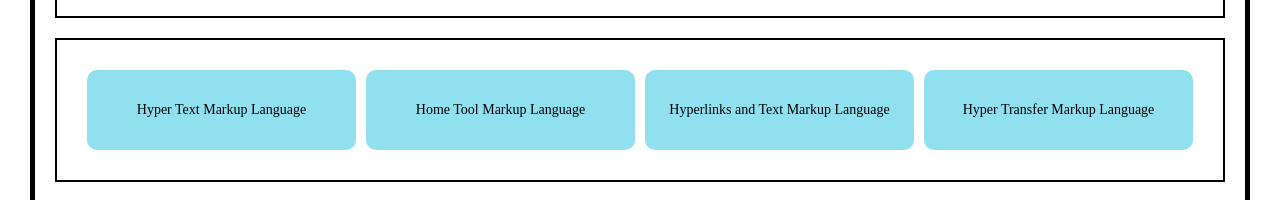
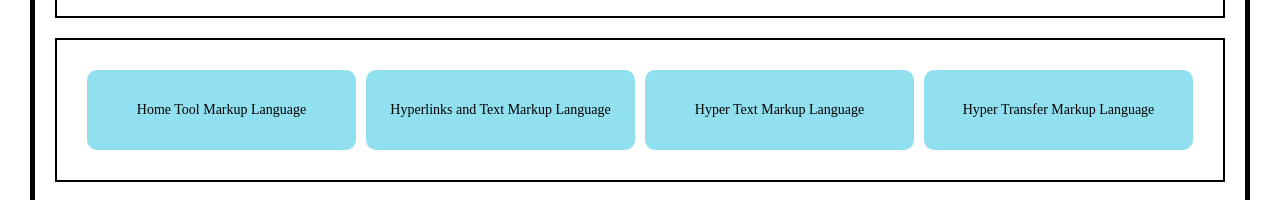
Before and after one commit to mfaiz-ahmed/Quiz-App, a React (Create React App) app in the folder quiz-app/: page / in a window 1280 px wide. Shown: the part 362-562 px from the top of the page. Built offline with nearby package versions, Linux system fonts and the light colour scheme; a web font is replaced by a local one.

Commit message:
project completed

```diff
--- a/quiz-app/src/components/QuizAppFace.tsx
+++ b/quiz-app/src/components/QuizAppFace.tsx
@@ -9,9 +9,9 @@ const questions = [
     {
       question: "What does HTML stand for?",
       options: [
-        "Hyper Text Markup Language",
           "Home Tool Markup Language",
           "Hyperlinks and Text Markup Language",
+          "Hyper Text Markup Language",
         "Hyper Transfer Markup Language"
       ],
       correctAnswer: "Hyper Text Markup Language"
@@ -20,8 +20,8 @@ const questions = [
       question: "Who is making the Web standards?",
       options: [
         "Mozilla",
+        "The World Wide Web Consortium",
         "Microsoft",
-        "The World Wide Web Consortium",
         "Google"
       ],
       correctAnswer: "The World Wide Web Consortium"
@@ -31,16 +31,16 @@ const questions = [
       options: [
         "<heading>",
         "<h6>",
-        "<h1>",
-        "<head>"
+        "<head>",
+        "<h1>"
       ],
       correctAnswer: "<h1>"
     },
     {
       question: "What is the correct HTML element for inserting a line break?",
       options: [
+        "<br>",
         "<lb>",
-        "<br>",
         "<break>",
         "<bl>"
       ],
@@ -61,17 +61,17 @@ const questions = [
       options: [
         "<b>",
         "<important>",
-        "<i>",
-        "<strong>"
+        "<strong>",
+        "<i>"
       ],
       correctAnswer: "<strong>"
     },
     {
       question: "Choose the correct HTML element to define emphasized text",
       options: [
-        "<em>",
           "<i>",
           "<italic>",
+          "<em>",
         "<strong>"
       ],
       correctAnswer: "<em>"
@@ -90,8 +90,8 @@ const questions = [
       question: "How can you make a numbered list?",
       options: [
         "<ul>",
+        "<dl>",
         "<ol>",
-        "<dl>",
         "<list>"
       ],
       correctAnswer: "<ol>"
@@ -99,19 +99,19 @@ const questions = [
     {
       question: "How can you make a bulleted list?",
       options: [
-        "<ul>",
           "<ol>",
+          "<list>",
           "<dl>",
-        "<list>"
+          "<ul>"
       ],
       correctAnswer: "<ul>"
     },
     {
       question: "What is the correct HTML for creating a hyperlink?",
       options: [
-        "<a href=\"http://www.example.com\">Example</a>",
           "<a>http://www.example.com</a>",
           "<link>http://www.example.com</link>",
+          "<a href=\"http://www.example.com\">Example</a>",
         "<url>http://www.example.com</url>"
       ],
       correctAnswer: "<a href=\"http://www.example.com\">Example</a>"
@@ -119,8 +119,8 @@ const questions = [
     {
       question: "Which HTML attribute specifies an alternate text for an image, if the image cannot be displayed?",
       options: [
+          "src",
           "alt",
-        "src",
         "longdesc",
         "title"
       ],
@@ -129,19 +129,19 @@ const questions = [
     {
       question: "Which HTML element is used to specify a footer for a document or section?",
       options: [
-        "<footer>",
+          "<foot>",
+          "<section>",
           "<bottom>",
-        "<section>",
-        "<foot>"
+          "<footer>"
       ],
       correctAnswer: "<footer>"
     },
     {
       question: "What is the correct HTML for creating a text input field?",
       options: [
-        "<input type=\"text\">",
           "<textinput>",
           "<textfield>",
+          "<input type=\"text\">",
         "<input type=\"textfield\">"
       ],
       correctAnswer: "<input type=\"text\">"
@@ -149,9 +149,9 @@ const questions = [
     {
       question: "Which HTML element is used to define a table cell?",
       options: [
+          "<tr>",
           "<td>",
         "<th>",
-        "<tr>",
         "<table>"
       ],
       correctAnswer: "<td>"
@@ -159,9 +159,9 @@ const questions = [
     {
       question: "What is the correct HTML for making a checkbox?",
       options: [
-        "<input type=\"checkbox\">",
           "<checkbox>",
           "<input type=\"check\">",
+          "<input type=\"checkbox\">",
         "<check>"
       ],
       correctAnswer: "<input type=\"checkbox\">"
@@ -169,29 +169,29 @@ const questions = [
     {
       question: "Which HTML element is used to specify a header for a document or section?",
       options: [
-        "<header>",
           "<head>",
           "<section>",
-        "<top>"
+          "<top>",
+          "<header>"
       ],
       correctAnswer: "<header>"
     },
     {
       question: "Which HTML attribute is used to define inline styles?",
       options: [
+          "styles",
+          "class",
           "style",
-        "class",
-        "font",
-        "styles"
+          "font"
       ],
       correctAnswer: "style"
     },
     {
       question: "How can you open a link in a new tab/browser window?",
       options: [
-        "<a href=\"url\" target=\"_blank\">",
           "<a href=\"url\" new>",
           "<a href=\"url\" target=\"new\">",
+          "<a href=\"url\" target=\"_blank\">",
         "<a href=\"url\" target=\"open\">"
       ],
       correctAnswer: "<a href=\"url\" target=\"_blank\">"
@@ -200,8 +200,8 @@ const questions = [
       question: "Which HTML element is used to define a navigation link?",
       options: [
         "<nav>",
+        "<a>",
         "<navigate>",
-        "<a>",
         "<link>"
       ],
       correctAnswer: "<a>"
@@ -225,7 +225,34 @@ export default function QuizAppFace() {
         else{
             setIndex(index + 1)
         }
-        if(index+1 == questions.length && marks>10){
+
+        if(index+1===questions.length){
+            Swal.fire({
+                imageUrl: "https://i.imgflip.com/1m167s.jpg",
+                imageWidth: 400,
+                imageHeight: 200,
+                imageAlt: "Custom image",
+                title: `Congratulations! You passed the quiz and your total is ${marks+1} \nPercentage: ${(marks+1)*100/questions.length}%`,
+                showClass: {
+                  popup: `
+                    animate__animated
+                    animate__slideInLeft
+                    animate__faster
+                  `
+                },
+                hideClass: {
+                  popup: `
+                    animate__animated
+                    animate__slideOutRight
+                    animate__faster
+                  `
+                }
+              });
+              setIndex(0)
+            setMarks(0)
+        }
+
+        if(index == questions.length && marks>10){
             Swal.fire({
                 imageUrl: "https://i.imgflip.com/1m167s.jpg",
                 imageWidth: 400,
@@ -256,7 +283,7 @@ export default function QuizAppFace() {
                 imageWidth: 300,
                 imageHeight: 200,
                 imageAlt: "Custom image",
-                title: `Unfortunately, you didn't pass the quiz and your total is ${marks} \nPercentage: ${marks*100/questions.length}%`,
+                title: `Unfortunately, you didn't pass the and your total is ${marks} \nPercentage: ${marks*100/questions.length}%`,
                 showClass: {
                   popup: `
                     animate__animated
```
Lines whose indentation alone changed are shown as unchanged.
